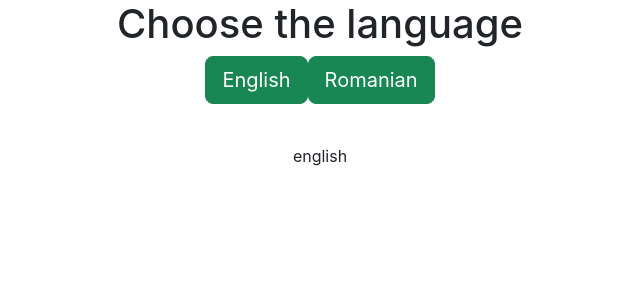
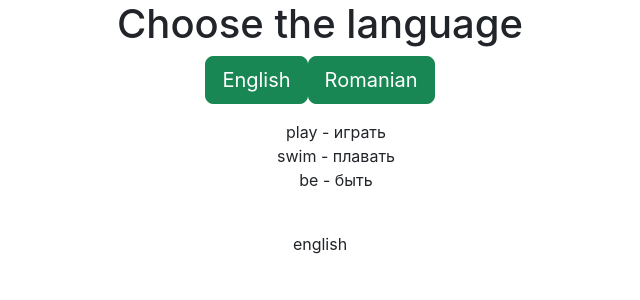
Before and after one commit to AnyaK08/my_react, a React (Create React App) app in the folder verbs_react/: page / in a window 1280 px wide. Both pictures are taken after a click on the button "English". Shown: the top 300 px of the page, without its empty margins (320-960 px from the left). Built offline with nearby package versions, Linux system fonts and the light colour scheme.

Commit message:
+AllLngVerbs

```diff
--- /dev/null
+++ b/verbs_react/src/components/all-lng-verbs/AllLngVerbs.css
@@ -0,0 +1,3 @@
+.all_verbs-list{
+    list-style-type: none;
+}
--- /dev/null
+++ b/verbs_react/src/components/all-lng-verbs/AllLngVerbs.js
@@ -0,0 +1,20 @@
+import "./AllLngVerbs.css";
+
+export default function AllLngVerbs(props) {
+  const verbs = props.verbs;
+  if (typeof verbs !== "undefined" && verbs.length) {
+    return (
+      <div id="all_verbs">
+        {(() => console.log(verbs))()}
+ {/*@TODO link to separate verb */}
+        <ul className="all_verbs-list">
+          {verbs.map((item, index) => (
+            <li key={index}>{item.verb}</li>
+          ))}
+        </ul>
+      </div>
+    );
+  } else {
+    return <div id="all_verbs">verbs is empty</div>;
+  }
+}
--- a/verbs_react/src/components/all-verbs/AllVerbs.js
+++ /dev/null
@@ -1,14 +0,0 @@
-import "./AllVerbs.css";
-
-
-
-export default function AllVerbs(props) {
-
-
-    return (
-      <div id="all_verbs">
-
-        {(() => console.log(props.verbs))()}
-      </div>
-    );
-}
--- a/verbs_react/src/components/verbs/Verbs.js
+++ b/verbs_react/src/components/verbs/Verbs.js
@@ -2,13 +2,10 @@ import "./Verbs.css";
 import engData from "../../data/en";
 import roData from "../../data/ro";
 import { EN, RO } from "../../App";
-import AllVerbs from "../all-verbs/AllVerbs";
-
-
+import AllLngVerbs from "../all-lng-verbs/AllLngVerbs";
 
 function Verbs(props) {
-
-  let lngData = engData;
+  let lngData = [];
   if (props.lng === EN) {
     // console.log(engData);
     lngData = engData;
@@ -26,12 +23,12 @@ function Verbs(props) {
 
   return (
     <div id="verbs" className="mt-3">
-      <AllVerbs verbs={ lngData?.verbs} />
-      <br/>
+      <AllLngVerbs verbs={lngData?.verbs} />
+      <br />
       {props.lng}
       {
         //    (() => console.log("from jsx"))()
-        // (() => console.log(lngData))()
+        (() => console.log(lngData))()
       }
     </div>
   );
```
Also changed, not shown: verbs_react/src/components/all-verbs/AllVerbs.css (deleted).
